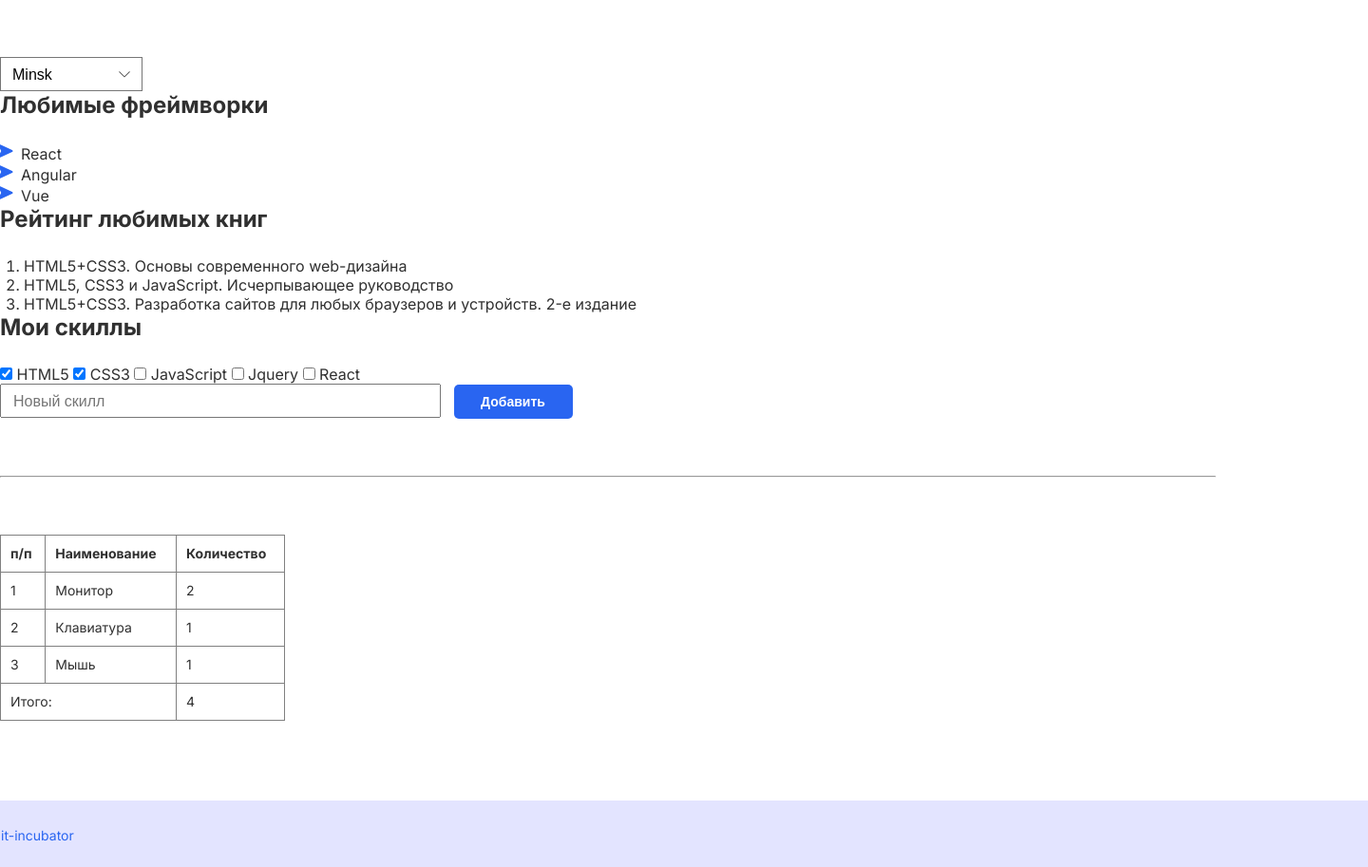
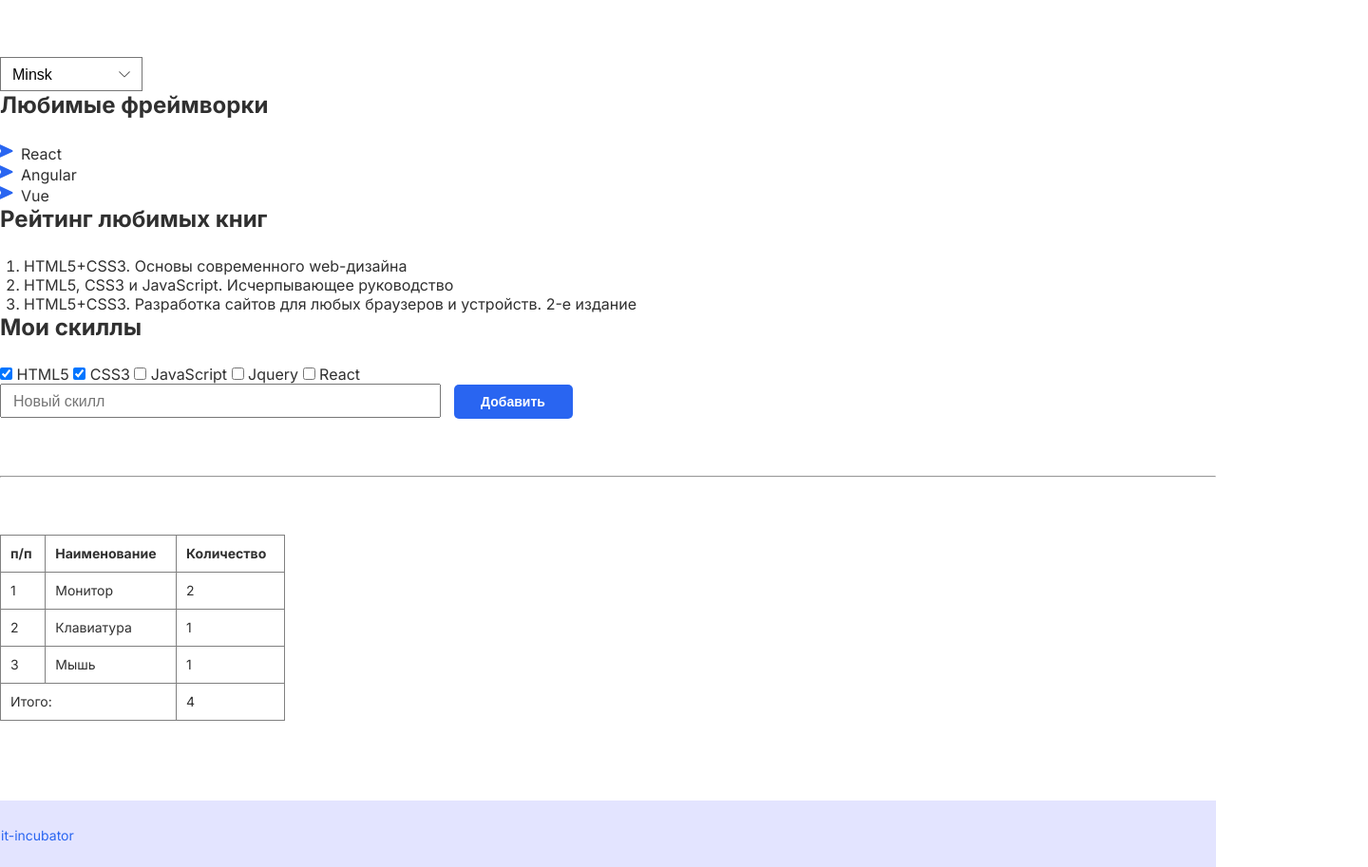
Before and after one commit to ViktoryiaaGunko/2-hw-with-auto-test-html-css-main, a plain HTML site: page 2-hw-with-auto-test-html-css-main/index.html in a window 1280 px wide. Shown: the part 1134-2047 px from the top of the page at 95% size, 1440 px wide, since content can reach past the window. Drawn offline with Linux system fonts and the light colour scheme.

Commit message:
поправки

```diff
--- a/2-hw-with-auto-test-html-css-main/style.css
+++ b/2-hw-with-auto-test-html-css-main/style.css
@@ -6,9 +6,6 @@
     /* Свойства для сброса начальных стилей элементов */
 }
 
-/*ВОПРОСЫ
-1. ЧТО ДЕЛАТЬ С ШИРИНОЙ НУЖНО ЛИ ЕЁ ВООБЩЕ ПРОПИСЫВАТЬ
- */
 body {
   font-family: "Inter", sans-serif;
   color: #303030;
@@ -105,6 +102,7 @@ select {
     /* Стили для подписей чекбоксов */
   font-weight: 400;
   font-size: 16px;
+
 }
 
 .text-field {
@@ -151,7 +149,6 @@ th, td {
 
 footer {
     /* Стили для футера */
-  width: 1440px;
   height: 70px;
   background-color: rgba(163, 167, 255, 0.3);
   padding-top: 26px;
```
